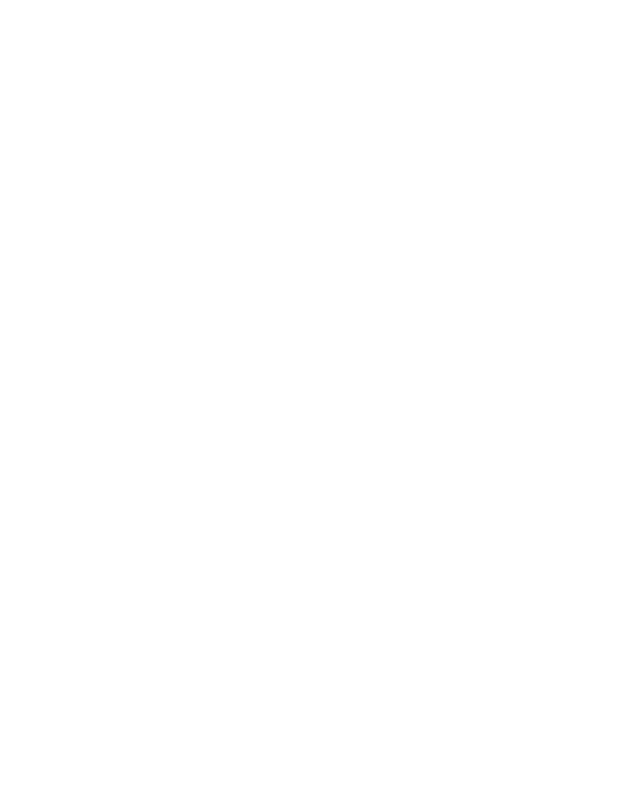
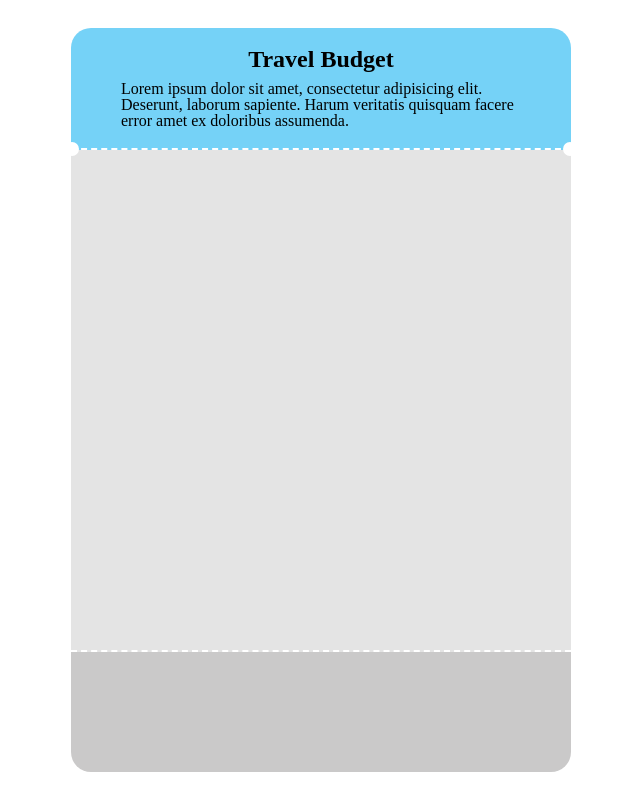
Before and after one commit to seweryngolba/travel-budget, a plain HTML site: page index.html in a window 1280 px wide. Shown: the whole page, without its empty margins (319-959 px from the left). Drawn offline with Linux system fonts and the light colour scheme.

Commit message:
new styles

```diff
--- a/index.html
+++ b/index.html
@@ -9,6 +9,20 @@
     <title>Travel Budget</title>
   </head>
   <body>
+    <div class="container">
+      <div class="ticket">
+        <div class="destination">
+          <h1 class="app-name">Travel Budget</h1>
+          <p class="app-about">
+            Lorem ipsum dolor sit amet, consectetur adipisicing elit. Deserunt,
+            laborum sapiente. Harum veritatis quisquam facere error amet ex
+            doloribus assumenda.
+          </p>
+        </div>
+        <div class="spending"></div>
+        <div class="summary"></div>
+      </div>
+    </div>
     <script src="script.js"></script>
   </body>
 </html>
--- a/style.css
+++ b/style.css
@@ -0,0 +1,74 @@
+body {
+  /* background: linear-gradient(rgba(0, 0, 0, 0.3), rgba(0, 0, 0, 0.3)),
+    url("./assets/background-beach.jpg") center/cover; */
+  width: 100%;
+  height: 100vh;
+}
+
+.container {
+  width: 500px;
+  margin: 0 auto;
+}
+
+.ticket {
+  height: 100vh;
+  display: flex;
+  justify-content: center;
+  align-items: center;
+  flex-direction: column;
+}
+
+.destination {
+  width: 100%;
+  height: 120px;
+  position: relative;
+  background: #75d2f7;
+  border-bottom: 0.18em dashed #ffffff;
+  border-top-left-radius: 20px;
+  border-top-right-radius: 20px;
+  display: flex;
+  justify-content: center;
+  align-items: center;
+  flex-direction: column;
+  gap: 10px;
+}
+
+.destination::after,
+.destination::before {
+  content: "";
+  position: absolute;
+  width: 14px;
+  height: 14px;
+  border-radius: 50%;
+  background: #ffffff;
+  bottom: -8px;
+  right: -6px;
+}
+
+.destination::after {
+  left: -6px;
+}
+
+.app-name {
+  font-size: 24px;
+  font-weight: bold;
+}
+
+.app-about {
+  width: 400px;
+}
+
+.spending {
+  width: 100%;
+  height: 500px;
+  background: #e4e4e4;
+  border-bottom: 0.18em dashed #ffffff;
+}
+
+.summary {
+  width: 100%;
+  height: 120px;
+  background: #cac9c9;
+  border-bottom-left-radius: 20px;
+  border-bottom-right-radius: 20px;
+}
```
